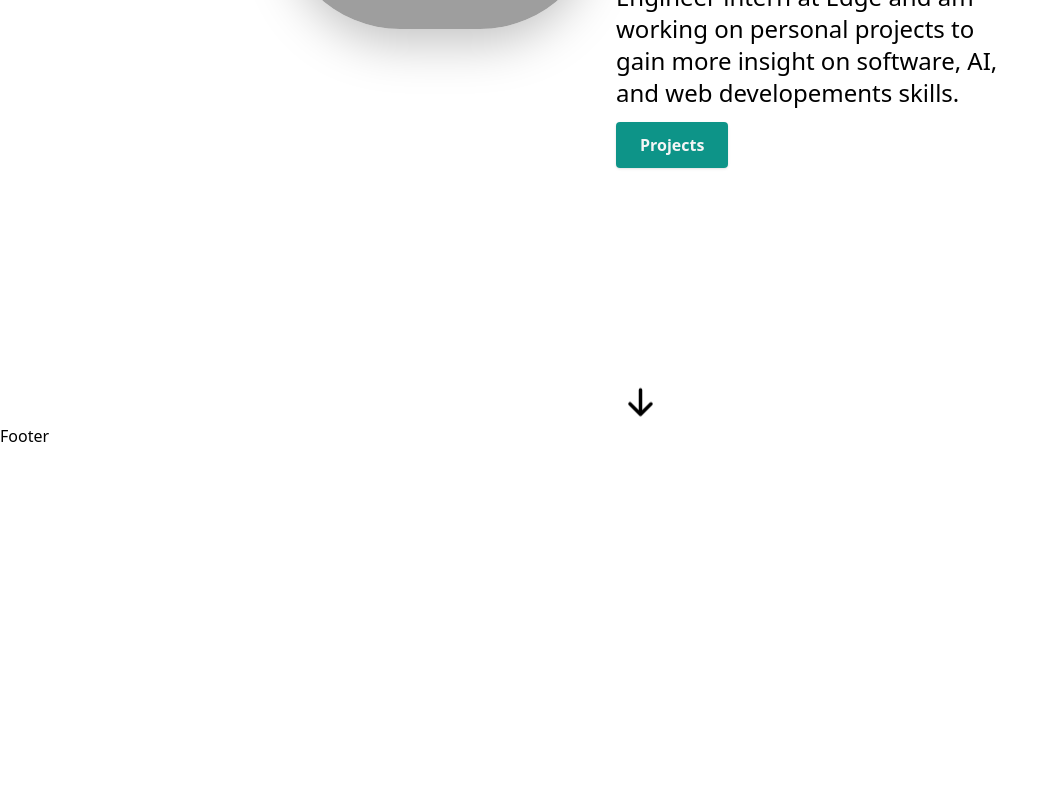
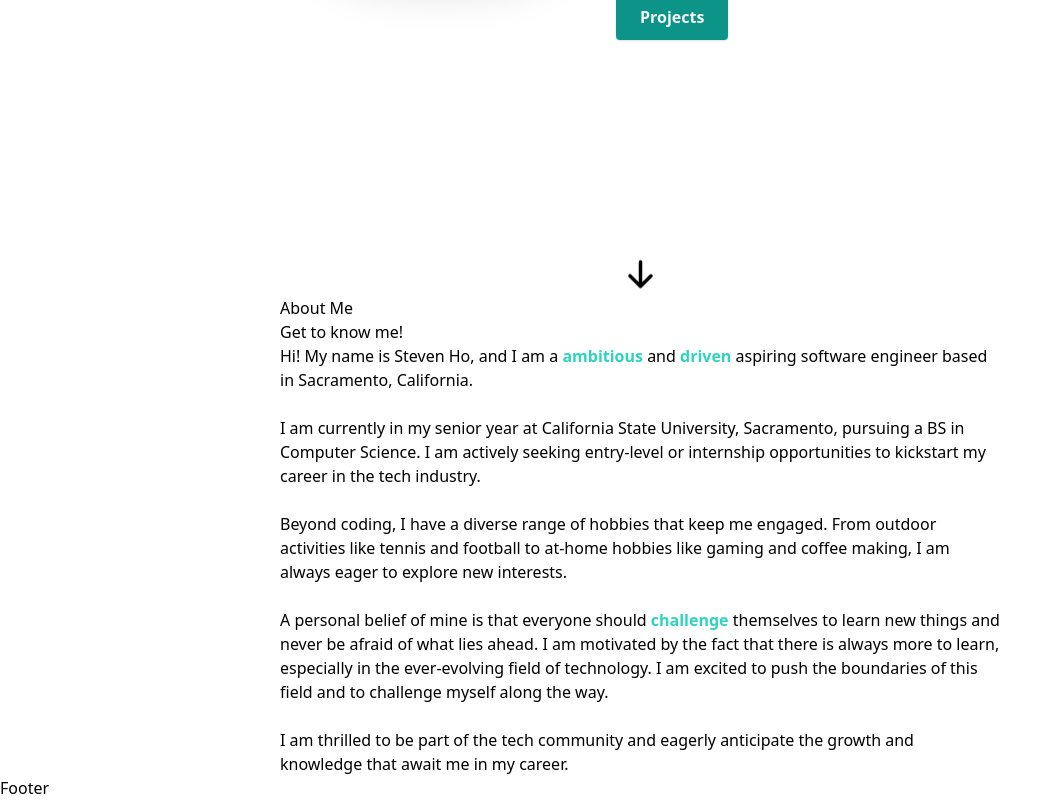
Before and after one commit to StevenH01/portfolio-website, a Next.js app: page / in a window 1280 px wide. Shown: the part 579-1379 px from the top of the page, without its empty margins (0-1061 px from the left). Before the commit the page ends 1027 px from the top, so only its background shows below. Built offline with nearby package versions, Linux system fonts and the light colour scheme; grey boxes are pictures that could not be loaded.

Commit message:
added details in about page updated page adjust home

```diff
--- a/app/page.tsx
+++ b/app/page.tsx
@@ -1,10 +1,12 @@
 import React from "react";
 import HomeSection from "@/components/HomeSection";
+import About from "@/components/About";
 
 export default function Home() {
   return (
     <main className="mx-auto max-w-3xl px-4 sm:px-6 md:max-2-5xl">
       <HomeSection />
+      <About />
     </main>
   );
 }
--- a/components/About.tsx
+++ b/components/About.tsx
@@ -3,8 +3,50 @@ import React from "react";
 
 const About = () => {
   return (
-    <div>
-      About Page
-    </div>
+    <section id="about">
+      <div>
+        <h1>About Me</h1>
+        <div>
+          <div>
+            <h1>Get to know me!</h1>
+            <p>
+              Hi! My name is Steven Ho, and I am a{" "}
+              <span className="font-bold text-teal-400">ambitious</span> and{" "}
+              <span className="font-bold text-teal-400">driven</span> aspiring software engineer based in Sacramento, California.
+            </p>
+            <br />
+            <p>
+              I am currently in my senior year at California State University,
+              Sacramento, pursuing a BS in Computer Science. I am actively seeking
+              entry-level or internship opportunities to kickstart my career
+               in the tech industry.
+            </p>
+            <br />
+            <p>
+              Beyond coding, I have a diverse range of hobbies that keep me engaged.
+              From outdoor activities like tennis and football to at-home hobbies
+              like gaming and coffee making, I am always eager to explore new
+              interests.
+            </p>
+            <br />
+            <p>
+              A personal belief of mine is that everyone should{" "}
+               <span className="font-bold text-teal-400">challenge</span>{" "}
+               themselves to learn new things and never be afraid of what lies ahead.
+               I am motivated by the fact that there is always more to learn,
+               especially in the ever-evolving field of technology. I am excited to
+               push the boundaries of this field and to challenge myself along the way.
+            </p>
+            <br />
+            <p>
+              I am thrilled to be part of the tech community and eagerly anticipate
+              the growth and knowledge that await me in my career.
+            </p>
+          </div>
+        </div>
+      </div>
+    </section>
   )
 }
+
+export default About;
--- a/components/HomeSection.tsx
+++ b/components/HomeSection.tsx
@@ -20,13 +20,11 @@ const HomeSection = () => {
         <div className="md:mt-2 md:w-3/5">
           <h1 className="text-4xl font-bold mt-6 md:mt-0 md:text-7xl">Hi, I&#39;m Steven!</h1>
           <p className="text-lg mt-4 mb-6 md:text-2xl">
-            I&#39;m a{" "}
+            I&#39;m an aspiring{" "}
             <span className="font-semibold text-teal-600">
               Software Engineer{" "}
             </span>
             based in Sacramento, CA. I am currently studying Computer Science at California State University-Sacramento.
-            Currently I am an Engineer intern at Edge and am working on personal projects to gain more insight on
-            software, AI, and web developements skills.
           </p>
           <Link
             to="projects"
```
